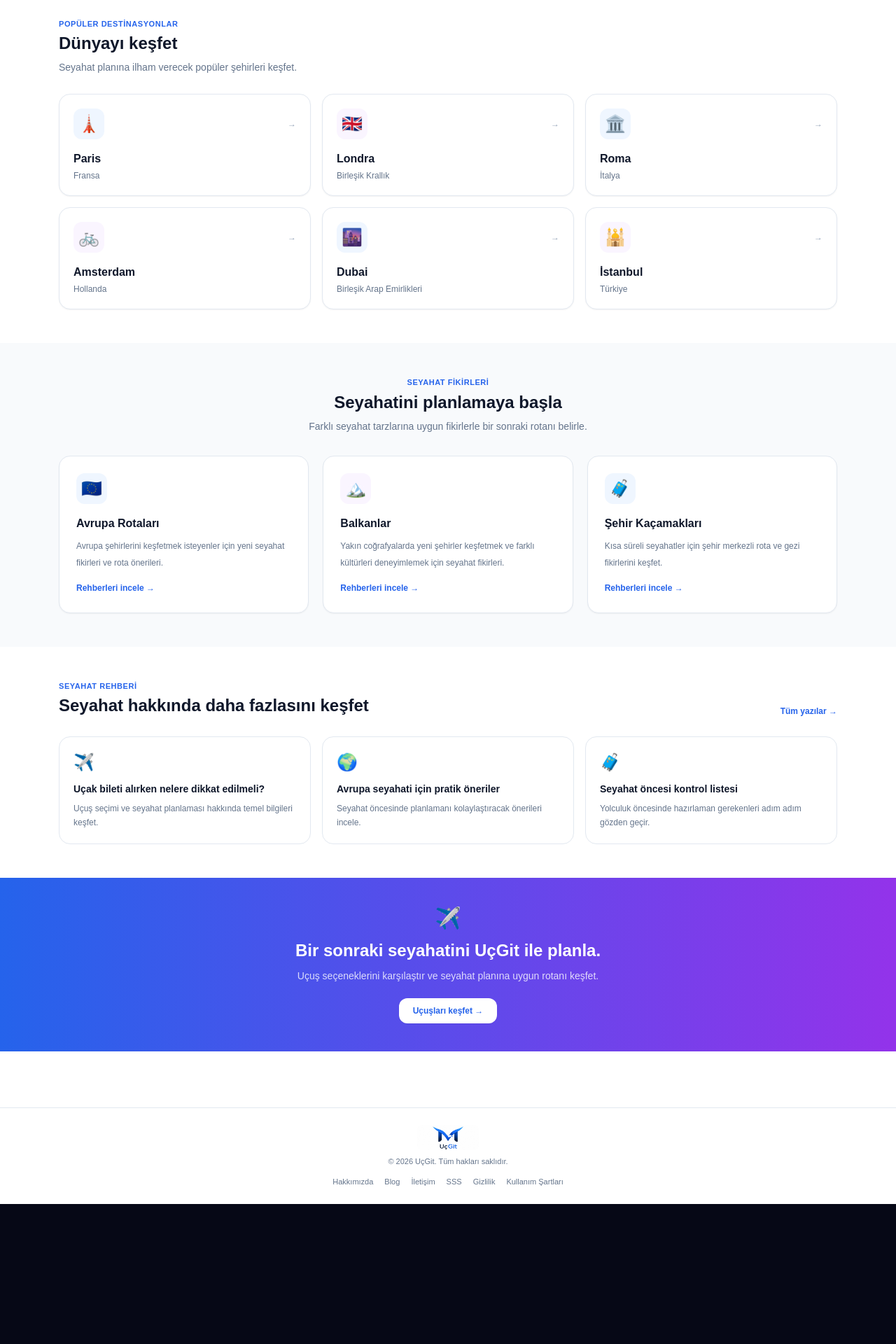
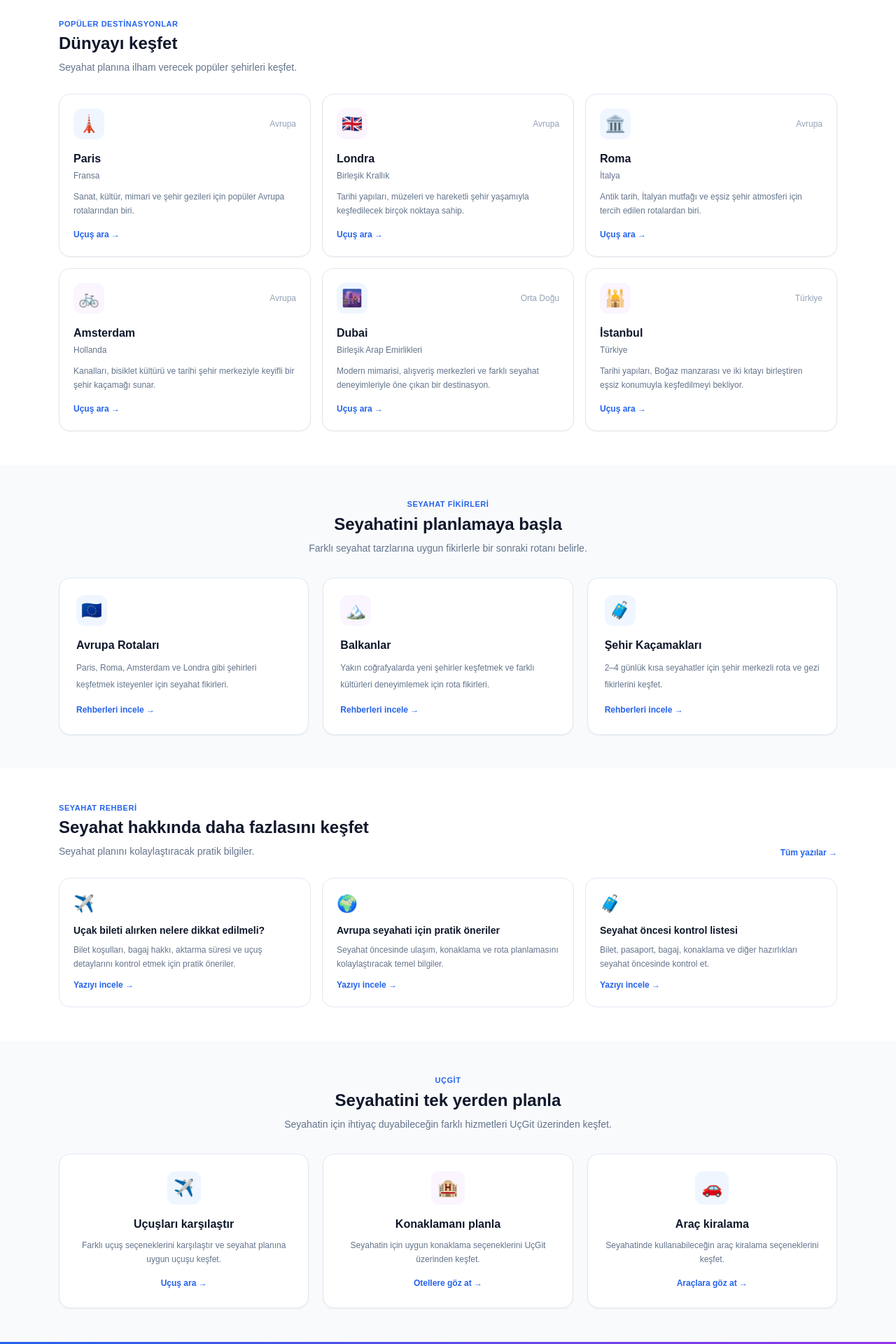
Before and after one commit to melihizzet/flight-platform, a Next.js app: page /discover in a window 1280 px wide. Shown: the part 360-2280 px from the top of the page at 70% size. Before the commit the page ends 2080 px from the top, so only its background shows below. Built offline with nearby package versions, Linux system fonts and the light colour scheme.

Commit message:
Update page.tsx

```diff
--- a/app/discover/page.tsx
+++ b/app/discover/page.tsx
@@ -45,7 +45,7 @@ export default function DiscoverPage() {
               href="/discover"
               className="text-xs font-semibold text-blue-600"
             >
-              ⚙️ Keşfet
+              🌍 Keşfet
             </a>
 
             <a
@@ -108,7 +108,7 @@ export default function DiscoverPage() {
 
       </section>
 
-      {/* DESTINATIONS */}
+      {/* POPÜLER DESTİNASYONLAR */}
       <section className="bg-white py-12">
 
         <div className="mx-auto max-w-6xl px-5">
@@ -118,7 +118,7 @@ export default function DiscoverPage() {
               POPÜLER DESTİNASYONLAR
             </p>
 
-            <h2 className="mt-1 text-2xl font-black text-slate-900">
+            <h2 className="mt-1 text-2xl font-black">
               Dünyayı keşfet
             </h2>
 
@@ -130,10 +130,7 @@ export default function DiscoverPage() {
           <div className="mt-7 grid gap-4 sm:grid-cols-2 md:grid-cols-3">
 
             {/* PARİS */}
-            <a
-              href="/"
-              className="group rounded-2xl border border-slate-200 bg-white p-5 shadow-sm transition hover:-translate-y-1 hover:border-blue-200 hover:shadow-md"
-            >
+            <div className="rounded-2xl border border-slate-200 bg-white p-5 shadow-sm transition hover:-translate-y-1 hover:shadow-md">
 
               <div className="flex items-center justify-between">
 
@@ -141,8 +138,8 @@ export default function DiscoverPage() {
                   🗼
                 </div>
 
-                <span className="text-xs text-slate-400 transition group-hover:text-blue-600">
-                  →
+                <span className="text-xs text-slate-400">
+                  Avrupa
                 </span>
 
               </div>
@@ -155,13 +152,22 @@ export default function DiscoverPage() {
                 Fransa
               </p>
 
+              <p className="mt-3 text-xs leading-5 text-slate-500">
+                Sanat, kültür, mimari ve şehir gezileri için
+                popüler Avrupa rotalarından biri.
+              </p>
+
+              <a
+                href="/"
+                className="mt-4 inline-block text-xs font-bold text-blue-600 hover:text-blue-700"
+              >
+                Uçuş ara →
               </a>
 
+            </div>
+
             {/* LONDRA */}
-            <a
-              href="/"
-              className="group rounded-2xl border border-slate-200 bg-white p-5 shadow-sm transition hover:-translate-y-1 hover:border-blue-200 hover:shadow-md"
-            >
+            <div className="rounded-2xl border border-slate-200 bg-white p-5 shadow-sm transition hover:-translate-y-1 hover:shadow-md">
 
               <div className="flex items-center justify-between">
 
@@ -169,8 +175,8 @@ export default function DiscoverPage() {
                   🇬🇧
                 </div>
 
-                <span className="text-xs text-slate-400 transition group-hover:text-blue-600">
-                  →
+                <span className="text-xs text-slate-400">
+                  Avrupa
                 </span>
 
               </div>
@@ -183,13 +189,22 @@ export default function DiscoverPage() {
                 Birleşik Krallık
               </p>
 
+              <p className="mt-3 text-xs leading-5 text-slate-500">
+                Tarihi yapıları, müzeleri ve hareketli şehir yaşamıyla
+                keşfedilecek birçok noktaya sahip.
+              </p>
+
+              <a
+                href="/"
+                className="mt-4 inline-block text-xs font-bold text-blue-600 hover:text-blue-700"
+              >
+                Uçuş ara →
               </a>
 
+            </div>
+
             {/* ROMA */}
-            <a
-              href="/"
-              className="group rounded-2xl border border-slate-200 bg-white p-5 shadow-sm transition hover:-translate-y-1 hover:border-blue-200 hover:shadow-md"
-            >
+            <div className="rounded-2xl border border-slate-200 bg-white p-5 shadow-sm transition hover:-translate-y-1 hover:shadow-md">
 
               <div className="flex items-center justify-between">
 
@@ -197,8 +212,8 @@ export default function DiscoverPage() {
                   🏛️
                 </div>
 
-                <span className="text-xs text-slate-400 transition group-hover:text-blue-600">
-                  →
+                <span className="text-xs text-slate-400">
+                  Avrupa
                 </span>
 
               </div>
@@ -211,13 +226,22 @@ export default function DiscoverPage() {
                 İtalya
               </p>
 
+              <p className="mt-3 text-xs leading-5 text-slate-500">
+                Antik tarih, İtalyan mutfağı ve eşsiz şehir atmosferi
+                için tercih edilen rotalardan biri.
+              </p>
+
+              <a
+                href="/"
+                className="mt-4 inline-block text-xs font-bold text-blue-600 hover:text-blue-700"
+              >
+                Uçuş ara →
               </a>
 
+            </div>
+
             {/* AMSTERDAM */}
-            <a
-              href="/"
-              className="group rounded-2xl border border-slate-200 bg-white p-5 shadow-sm transition hover:-translate-y-1 hover:border-blue-200 hover:shadow-md"
-            >
+            <div className="rounded-2xl border border-slate-200 bg-white p-5 shadow-sm transition hover:-translate-y-1 hover:shadow-md">
 
               <div className="flex items-center justify-between">
 
@@ -225,8 +249,8 @@ export default function DiscoverPage() {
                   🚲
                 </div>
 
-                <span className="text-xs text-slate-400 transition group-hover:text-blue-600">
-                  →
+                <span className="text-xs text-slate-400">
+                  Avrupa
                 </span>
 
               </div>
@@ -239,13 +263,22 @@ export default function DiscoverPage() {
                 Hollanda
               </p>
 
+              <p className="mt-3 text-xs leading-5 text-slate-500">
+                Kanalları, bisiklet kültürü ve tarihi şehir merkeziyle
+                keyifli bir şehir kaçamağı sunar.
+              </p>
+
+              <a
+                href="/"
+                className="mt-4 inline-block text-xs font-bold text-blue-600 hover:text-blue-700"
+              >
+                Uçuş ara →
               </a>
 
+            </div>
+
             {/* DUBAİ */}
-            <a
-              href="/"
-              className="group rounded-2xl border border-slate-200 bg-white p-5 shadow-sm transition hover:-translate-y-1 hover:border-blue-200 hover:shadow-md"
-            >
+            <div className="rounded-2xl border border-slate-200 bg-white p-5 shadow-sm transition hover:-translate-y-1 hover:shadow-md">
 
               <div className="flex items-center justify-between">
 
@@ -253,8 +286,8 @@ export default function DiscoverPage() {
                   🌆
                 </div>
 
-                <span className="text-xs text-slate-400 transition group-hover:text-blue-600">
-                  →
+                <span className="text-xs text-slate-400">
+                  Orta Doğu
                 </span>
 
               </div>
@@ -267,13 +300,22 @@ export default function DiscoverPage() {
                 Birleşik Arap Emirlikleri
               </p>
 
+              <p className="mt-3 text-xs leading-5 text-slate-500">
+                Modern mimarisi, alışveriş merkezleri ve farklı
+                seyahat deneyimleriyle öne çıkan bir destinasyon.
+              </p>
+
+              <a
+                href="/"
+                className="mt-4 inline-block text-xs font-bold text-blue-600 hover:text-blue-700"
+              >
+                Uçuş ara →
               </a>
 
+            </div>
+
             {/* İSTANBUL */}
-            <a
-              href="/"
-              className="group rounded-2xl border border-slate-200 bg-white p-5 shadow-sm transition hover:-translate-y-1 hover:border-blue-200 hover:shadow-md"
-            >
+            <div className="rounded-2xl border border-slate-200 bg-white p-5 shadow-sm transition hover:-translate-y-1 hover:shadow-md">
 
               <div className="flex items-center justify-between">
 
@@ -281,8 +323,8 @@ export default function DiscoverPage() {
                   🕌
                 </div>
 
-                <span className="text-xs text-slate-400 transition group-hover:text-blue-600">
-                  →
+                <span className="text-xs text-slate-400">
+                  Türkiye
                 </span>
 
               </div>
@@ -295,7 +337,19 @@ export default function DiscoverPage() {
                 Türkiye
               </p>
 
+              <p className="mt-3 text-xs leading-5 text-slate-500">
+                Tarihi yapıları, Boğaz manzarası ve iki kıtayı
+                birleştiren eşsiz konumuyla keşfedilmeyi bekliyor.
+              </p>
+
+              <a
+                href="/"
+                className="mt-4 inline-block text-xs font-bold text-blue-600 hover:text-blue-700"
+              >
+                Uçuş ara →
               </a>
+
+            </div>
 
           </div>
 
@@ -303,7 +357,7 @@ export default function DiscoverPage() {
 
       </section>
 
-      {/* TRAVEL IDEAS */}
+      {/* SEYAHAT FİKİRLERİ */}
       <section className="bg-slate-50 py-12">
 
         <div className="mx-auto max-w-6xl px-5">
@@ -339,8 +393,8 @@ export default function DiscoverPage() {
               </h3>
 
               <p className="mt-2 text-xs leading-6 text-slate-500">
-                Avrupa şehirlerini keşfetmek isteyenler için yeni
-                seyahat fikirleri ve rota önerileri.
+                Paris, Roma, Amsterdam ve Londra gibi şehirleri
+                keşfetmek isteyenler için seyahat fikirleri.
               </p>
 
               <a
@@ -365,7 +419,7 @@ export default function DiscoverPage() {
 
               <p className="mt-2 text-xs leading-6 text-slate-500">
                 Yakın coğrafyalarda yeni şehirler keşfetmek ve farklı
-                kültürleri deneyimlemek için seyahat fikirleri.
+                kültürleri deneyimlemek için rota fikirleri.
               </p>
 
               <a
@@ -377,7 +431,7 @@ export default function DiscoverPage() {
 
             </div>
 
-            {/* ŞEHİR KAÇAMAĞI */}
+            {/* ŞEHİR KAÇAMAKLARI */}
             <div className="rounded-2xl border border-slate-200 bg-white p-6 shadow-sm">
 
               <div className="flex h-11 w-11 items-center justify-center rounded-xl bg-blue-50 text-2xl">
@@ -389,8 +443,8 @@ export default function DiscoverPage() {
               </h3>
 
               <p className="mt-2 text-xs leading-6 text-slate-500">
-                Kısa süreli seyahatler için şehir merkezli rota ve
-                gezi fikirlerini keşfet.
+                2–4 günlük kısa seyahatler için şehir merkezli
+                rota ve gezi fikirlerini keşfet.
               </p>
 
               <a
@@ -408,7 +462,7 @@ export default function DiscoverPage() {
 
       </section>
 
-      {/* TRAVEL GUIDES */}
+      {/* SEYAHAT REHBERİ */}
       <section className="bg-white py-12">
 
         <div className="mx-auto max-w-6xl px-5">
@@ -425,6 +479,10 @@ export default function DiscoverPage() {
                 Seyahat hakkında daha fazlasını keşfet
               </h2>
 
+              <p className="mt-2 text-sm text-slate-500">
+                Seyahat planını kolaylaştıracak pratik bilgiler.
+              </p>
+
             </div>
 
             <a
@@ -438,6 +496,7 @@ export default function DiscoverPage() {
 
           <div className="mt-7 grid gap-4 md:grid-cols-3">
 
+            {/* REHBER 1 */}
             <a
               href="/blog"
               className="rounded-2xl border border-slate-200 p-5 transition hover:border-blue-200 hover:shadow-sm"
@@ -452,12 +511,17 @@ export default function DiscoverPage() {
               </h3>
 
               <p className="mt-2 text-xs leading-5 text-slate-500">
-                Uçuş seçimi ve seyahat planlaması hakkında temel
-                bilgileri keşfet.
+                Bilet koşulları, bagaj hakkı, aktarma süresi ve
+                uçuş detaylarını kontrol etmek için pratik öneriler.
               </p>
+
+              <span className="mt-3 inline-block text-xs font-bold text-blue-600">
+                Yazıyı incele →
+              </span>
 
             </a>
 
+            {/* REHBER 2 */}
             <a
               href="/blog"
               className="rounded-2xl border border-slate-200 p-5 transition hover:border-blue-200 hover:shadow-sm"
@@ -472,12 +536,17 @@ export default function DiscoverPage() {
               </h3>
 
               <p className="mt-2 text-xs leading-5 text-slate-500">
-                Seyahat öncesinde planlamanı kolaylaştıracak
-                önerileri incele.
+                Seyahat öncesinde ulaşım, konaklama ve rota planlamasını
+                kolaylaştıracak temel bilgiler.
               </p>
+
+              <span className="mt-3 inline-block text-xs font-bold text-blue-600">
+                Yazıyı incele →
+              </span>
 
             </a>
 
+            {/* REHBER 3 */}
             <a
               href="/blog"
               className="rounded-2xl border border-slate-200 p-5 transition hover:border-blue-200 hover:shadow-sm"
@@ -492,9 +561,118 @@ export default function DiscoverPage() {
               </h3>
 
               <p className="mt-2 text-xs leading-5 text-slate-500">
-                Yolculuk öncesinde hazırlaman gerekenleri
-                adım adım gözden geçir.
+                Bilet, pasaport, bagaj, konaklama ve diğer hazırlıkları
+                seyahat öncesinde kontrol et.
               </p>
+
+              <span className="mt-3 inline-block text-xs font-bold text-blue-600">
+                Yazıyı incele →
+              </span>
+
+            </a>
+
+          </div>
+
+        </div>
+
+      </section>
+
+      {/* UÇGİT HİZMETLERİ */}
+      <section className="bg-slate-50 py-12">
+
+        <div className="mx-auto max-w-6xl px-5">
+
+          <div className="text-center">
+
+            <p className="text-[11px] font-bold uppercase tracking-wider text-blue-600">
+              UÇGİT
+            </p>
+
+            <h2 className="mt-1 text-2xl font-black">
+              Seyahatini tek yerden planla
+            </h2>
+
+            <p className="mx-auto mt-2 max-w-xl text-sm text-slate-500">
+              Seyahatin için ihtiyaç duyabileceğin farklı hizmetleri
+              UçGit üzerinden keşfet.
+            </p>
+
+          </div>
+
+          <div className="mt-8 grid gap-5 md:grid-cols-3">
+
+            {/* UÇUŞ */}
+            <a
+              href="/"
+              className="rounded-2xl border border-slate-200 bg-white p-6 text-center shadow-sm transition hover:-translate-y-1 hover:shadow-md"
+            >
+
+              <div className="mx-auto flex h-12 w-12 items-center justify-center rounded-xl bg-blue-50 text-2xl">
+                ✈️
+              </div>
+
+              <h3 className="mt-4 text-base font-black">
+                Uçuşları karşılaştır
+              </h3>
+
+              <p className="mt-2 text-xs leading-5 text-slate-500">
+                Farklı uçuş seçeneklerini karşılaştır ve seyahat
+                planına uygun uçuşu keşfet.
+              </p>
+
+              <span className="mt-4 inline-block text-xs font-bold text-blue-600">
+                Uçuş ara →
+              </span>
+
+            </a>
+
+            {/* OTEL */}
+            <a
+              href="/hotels"
+              className="rounded-2xl border border-slate-200 bg-white p-6 text-center shadow-sm transition hover:-translate-y-1 hover:shadow-md"
+            >
+
+              <div className="mx-auto flex h-12 w-12 items-center justify-center rounded-xl bg-purple-50 text-2xl">
+                🏨
+              </div>
+
+              <h3 className="mt-4 text-base font-black">
+                Konaklamanı planla
+              </h3>
+
+              <p className="mt-2 text-xs leading-5 text-slate-500">
+                Seyahatin için uygun konaklama seçeneklerini
+                UçGit üzerinden keşfet.
+              </p>
+
+              <span className="mt-4 inline-block text-xs font-bold text-blue-600">
+                Otellere göz at →
+              </span>
+
+            </a>
+
+            {/* ARAÇ */}
+            <a
+              href="/cars"
+              className="rounded-2xl border border-slate-200 bg-white p-6 text-center shadow-sm transition hover:-translate-y-1 hover:shadow-md"
+            >
+
+              <div className="mx-auto flex h-12 w-12 items-center justify-center rounded-xl bg-blue-50 text-2xl">
+                🚗
+              </div>
+
+              <h3 className="mt-4 text-base font-black">
+                Araç kiralama
+              </h3>
+
+              <p className="mt-2 text-xs leading-5 text-slate-500">
+                Seyahatinde kullanabileceğin araç kiralama
+                seçeneklerini keşfet.
+              </p>
+
+              <span className="mt-4 inline-block text-xs font-bold text-blue-600">
+                Araçlara göz at →
+              </span>
 
             </a>
 
```
Lines whose indentation alone changed are shown as unchanged.
